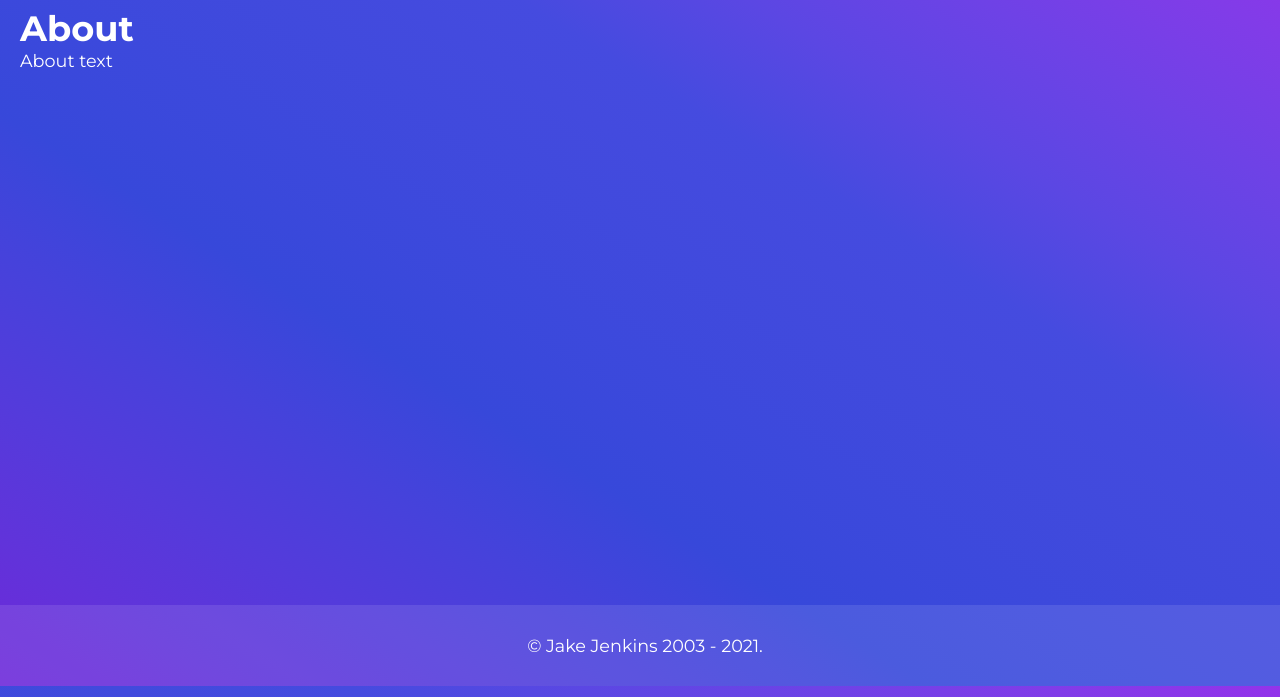
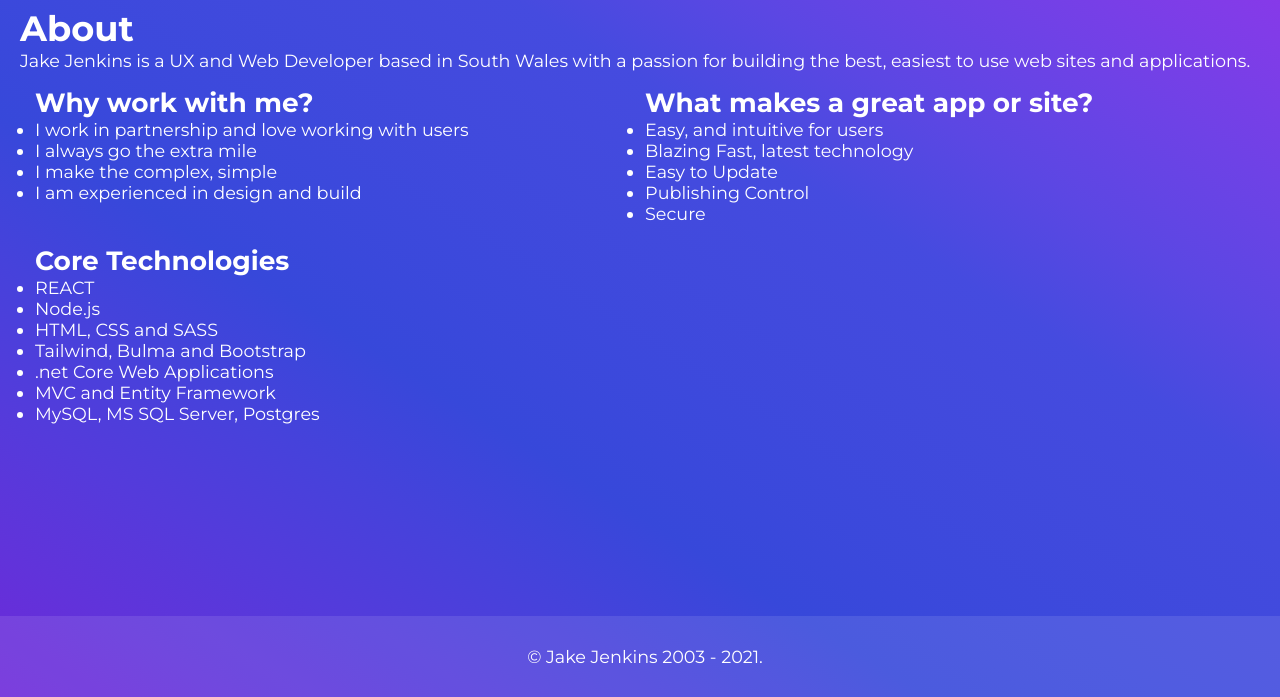
Before and after one commit to jake-jenkins/jnx, a Gatsby site: page /about in a window 1280 px wide. Shown: the part 103-800 px from the top of the page. Built offline with nearby package versions, Linux system fonts and the light colour scheme; Gatsby itself is replaced by a stand-in of ours.

Commit message:
final touches

```diff
--- a/src/pages/about.js
+++ b/src/pages/about.js
@@ -6,7 +6,51 @@ export default function about() {
         <Layout>
         <div>
             <h1>About</h1>
-            <p>About text</p>
+            <p>Jake Jenkins is a UX and Web Developer based in South Wales with a passion for building the best, easiest to use web sites and applications.</p>
+            <div class="container">
+                <div class="col">
+                    <h2>Why work with me?</h2>
+                    <ul>
+                    <li>I work in partnership and love working with users</li>
+                    <li>I always go the extra mile</li>
+                    <li>I make the complex, simple</li>
+                    <li>I am experienced in design and build</li>
+                    </ul>
+                </div>
+
+                <div class="col">
+                    <h2>What makes a great app or site?</h2>
+                    <ul>
+                    <li>Easy, and intuitive for users</li>
+                    <li>Blazing Fast, latest technology</li>
+                    <li>Easy to Update</li>
+                    <li>Publishing Control</li>
+                    <li>Secure</li>
+                    </ul>
+                </div>
+
+                </div>
+
+                <div class="container">
+                <div class="col">
+                    <h2>Core Technologies</h2>
+                    <ul>
+                    <li>REACT</li>
+                    <li>Node.js</li>
+                    <li>HTML, CSS and SASS</li>
+                    <li>Tailwind, Bulma and Bootstrap</li>
+                    <li>.net Core Web Applications</li>
+                    <li>MVC and Entity Framework</li>
+                    <li>MySQL, MS SQL Server, Postgres</li>
+                    </ul>
+                    </div>
+
+                    </div>
+
+
+
+
+
         </div>
         </Layout>
     )
--- a/src/pages/index.js
+++ b/src/pages/index.js
@@ -16,8 +16,8 @@ export default function Home({ data }) {
   </Helmet>
   <div class="container">
     <div class="col">
-      <h2 className={styles.h2}>Awesome</h2>
-      <h3 className={styles.h3}>Web Apps & Sites.</h3>
+      <h2 className={styles.awesome1}>Awesome</h2>
+      <h3 className={styles.awesome2}>Web Apps & Sites.</h3>
       <p>UX designer and web developer in South Wales.</p>
       <Link className={styles.btn} to="/projects">My Portfolio Projects</Link>
     </div>
--- a/src/styles/global.css
+++ b/src/styles/global.css
@@ -60,7 +60,7 @@ header > nav a {
 }
 
 main {
-  min-height: Calc(100vh - 282px);
+  min-height: Calc(100vh - 271px);
   padding: 0px 20px;
   margin: auto;
   max-width: 1420px;
--- a/src/styles/home.module.css
+++ b/src/styles/home.module.css
@@ -1,7 +1,7 @@
-.h2 {
+.awesome1 {
   font-size: 4em;
 }
-.h3 {
+.awesome2 {
   font-size: 3em;
   font-weight: 400;
   margin-bottom: 20px;
--- a/src/styles/project-details.module.css
+++ b/src/styles/project-details.module.css
@@ -1,8 +1,8 @@
-h2 {
+.details h2 {
   font-size: 3.5em;
   margin-top: 80px;
 }
-h3 {
+.details h3 {
   font-size: 2em;
   font-weight: 400;
   margin-bottom: 40px;
```
Also changed, not shown: src/pages/contact.js (+7 -7 lines).
